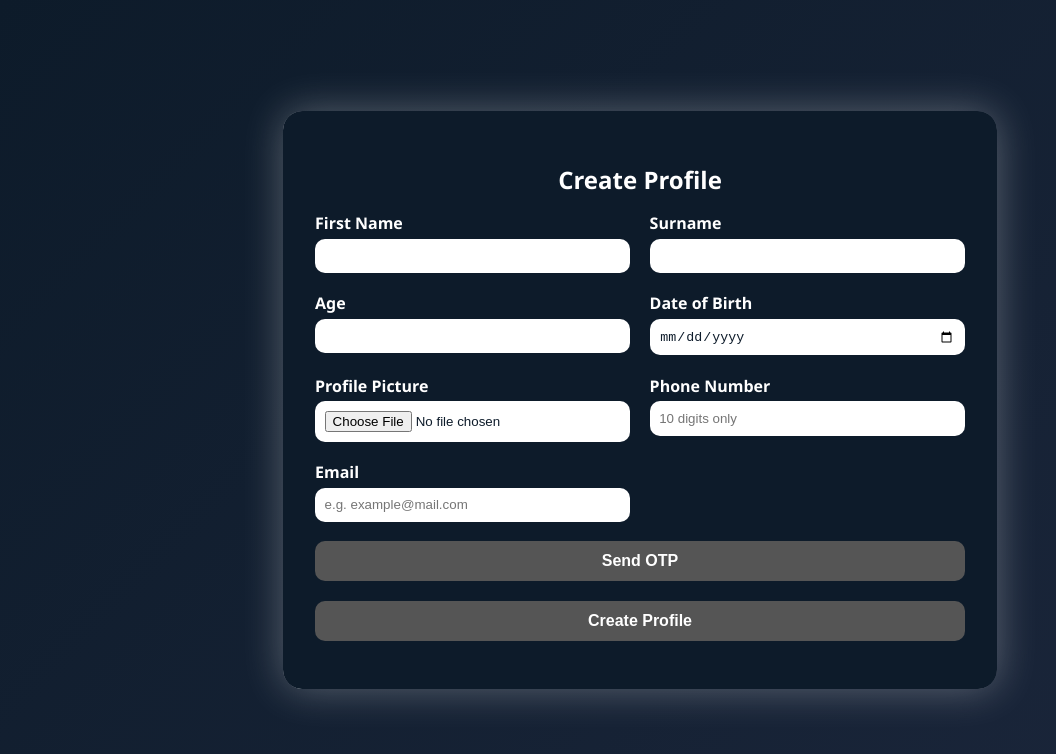
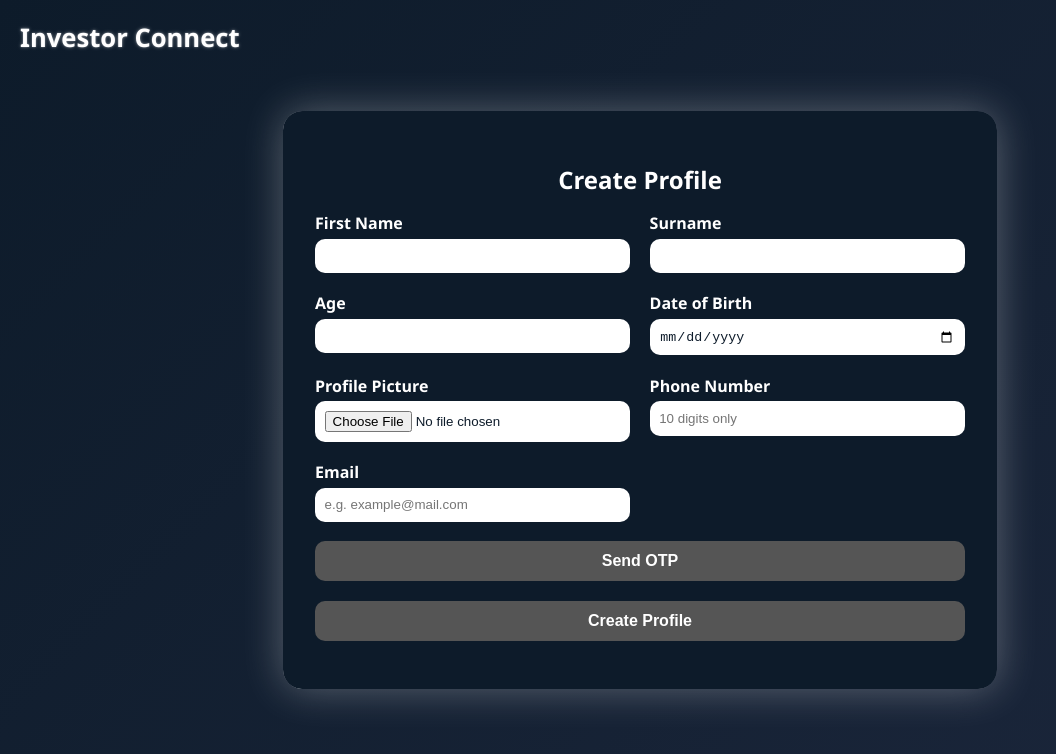
Before and after one commit to alaansabu/wad-project, a website: page client/profile.html in a window 1280 px wide. Shown: the whole page, without its empty margins (0-1056 px from the left). Drawn offline with Linux system fonts and the light colour scheme.

```diff
--- a/client/profile.css
+++ b/client/profile.css
@@ -148,3 +148,55 @@
   50% { background-position: 100% 50%; }
   100% { background-position: 0% 50%; }
 }
+.site-name {
+  position: fixed;
+  top: 20px;
+  left: 20px;
+  font-size: 1.8rem;
+  font-weight: bold;
+  color: #ffffff;
+  font-family: 'Segoe UI', Tahoma, Geneva, Verdana, sans-serif;
+  text-shadow: 0 0 5px #ffffff, 0 0 10px #ffffff, 0 0 20px #0ff, 0 0 30px #0ff;
+  animation: entranceGlow 1.5s ease-in-out forwards; /* Only plays once */
+  z-index: 10;
+}
+
+.site-name {
+  position: fixed;
+  top: 20px;
+  left: 20px;
+  font-size: 1.6rem;
+  font-weight: bold;
+  color: #ffffff;
+  font-family: 'Segoe UI', Tahoma, Geneva, Verdana, sans-serif;
+  text-shadow: 0 0 5px #ffffff, 0 0 10px #0ff;
+  animation: fadeInGlow 1.5s ease-in-out forwards; /* Play once on load */
+  z-index: 10;
+  opacity: 0; /* Start invisible */
+}
+
+.site-name {
+  position: fixed;
+  top: 20px;
+  left: 20px;
+  font-size: 1.6rem;
+  font-weight: bold;
+  color: #ffffff;
+  font-family: 'Segoe UI', Tahoma, Geneva, Verdana, sans-serif;
+  text-shadow: 0 0 2px rgba(255, 255, 255, 0.4), 0 0 4px rgba(255, 255, 255, 0.3);
+  animation: fadeInGlow 1.5s ease-in-out forwards; /* Play once on load */
+  z-index: 10;
+  opacity: 0; /* Start invisible */
+}
+
+/* Fade-in with subtle white glow */
+@keyframes fadeInGlow {
+  0% {
+    opacity: 0;
+    text-shadow: 0 0 1px rgba(255,255,255,0.2), 0 0 2px rgba(255,255,255,0.1);
+  }
+  100% {
+    opacity: 1;
+    text-shadow: 0 0 2px rgba(255,255,255,0.4), 0 0 4px rgba(255,255,255,0.3);
+  }
+}
--- a/client/profile.html
+++ b/client/profile.html
@@ -7,6 +7,7 @@
   <link rel="stylesheet" href="profile.css">
 </head>
 <body>
+    <div class="site-name">Investor Connect</div>
   <div class="profile-container">
     <h2>Create Profile</h2>
     <form id="profileForm">
```
